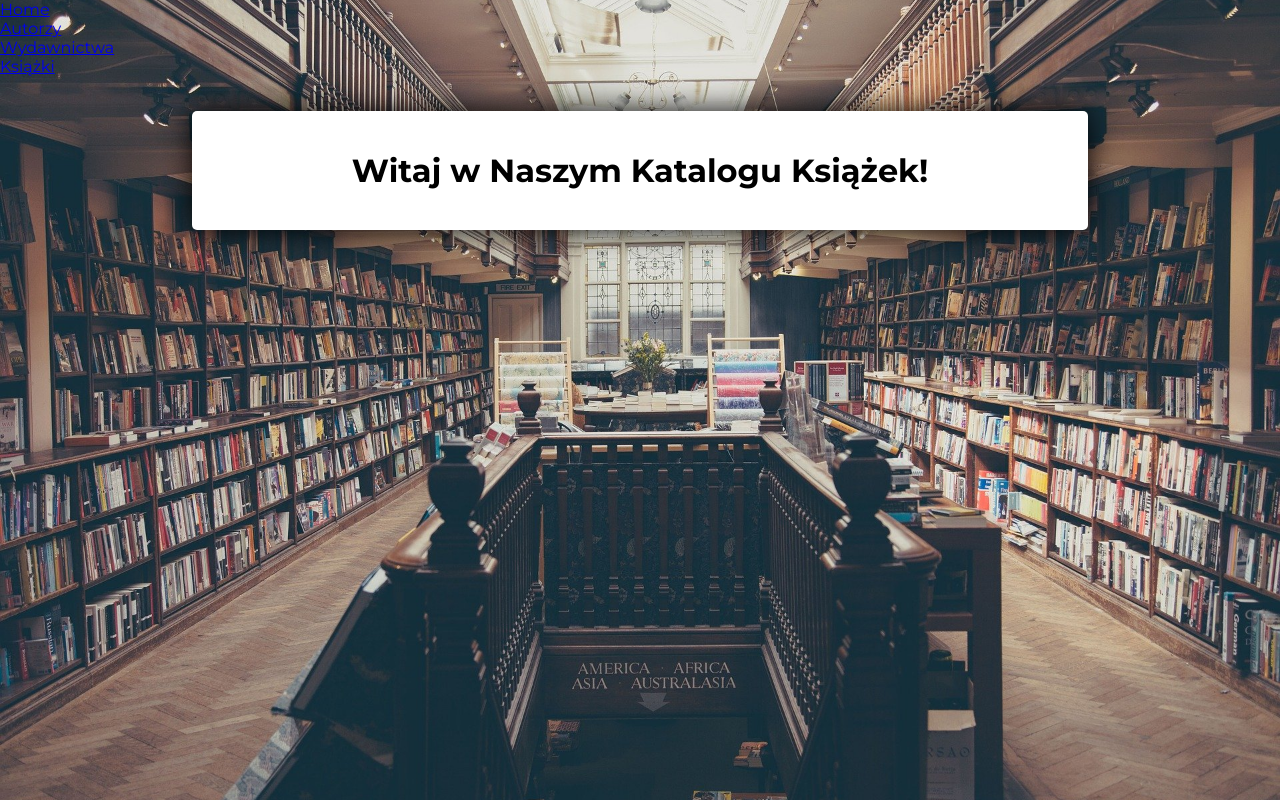
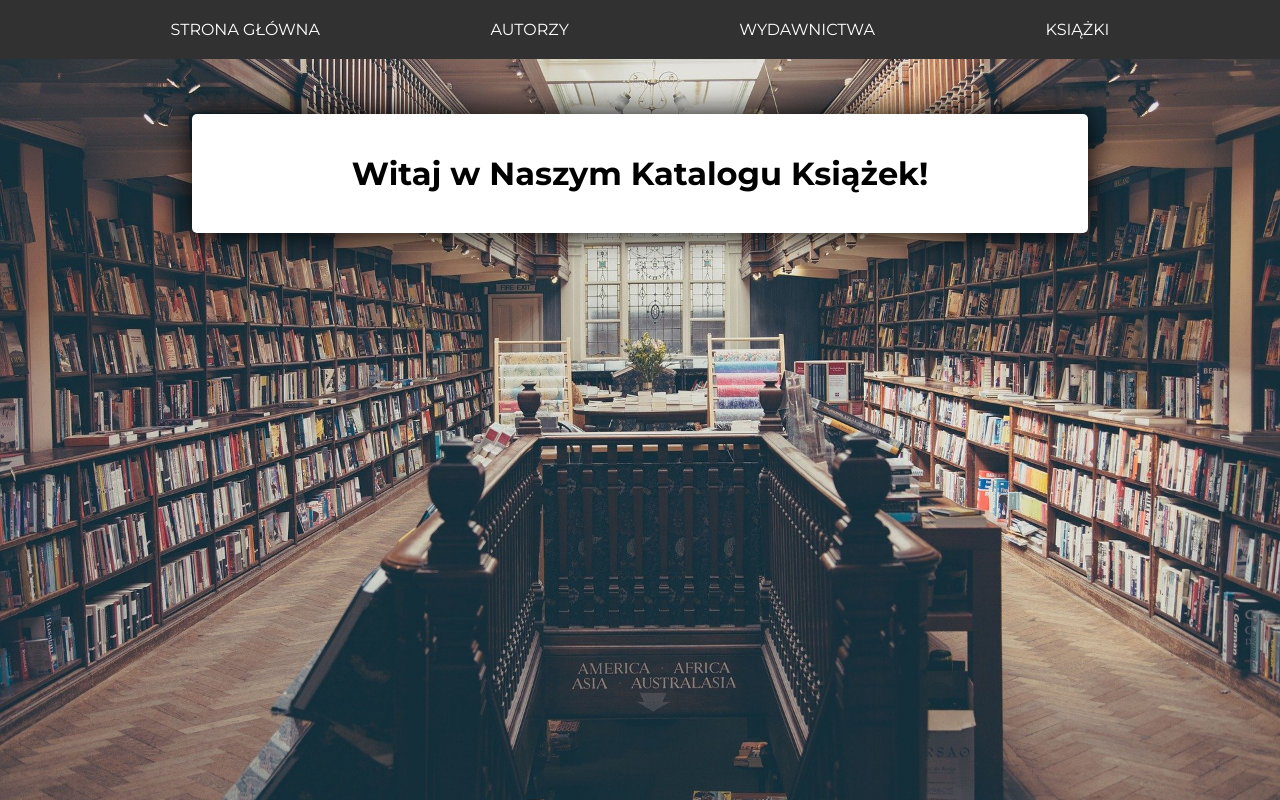
Before and after one commit to Malgorzata-Niemczyk/books-catalogue-app, a React (Create React App) app: page /#/ in a window 1280 px wide. Built offline with nearby package versions, Linux system fonts and the light colour scheme.

Commit message:
style the Navbar component using CSS and styled-components

```diff
--- a/src/components/Home.js
+++ b/src/components/Home.js
@@ -3,7 +3,7 @@ import styled from 'styled-components';
 const HomeContainer = styled.main`
         display: flex;
         justify-content: center;
-        margin: 35px auto;
+        margin: 55px auto;
         padding: 40px 0;
         max-width: 70%;
         text-align: center;
--- a/src/components/Navbar.js
+++ b/src/components/Navbar.js
@@ -1,22 +1,37 @@
 import { NavLink } from 'react-router-dom';
+import styled from 'styled-components';
+
+const NavList = styled.nav`
+    display: flex;
+    flex-wrap: wrap;
+    justify-content: space-evenly;
+    padding: 15px;
+    list-style-type: none;
+    background-color: #323131;
+`
+
+const NavListItem = styled.li`
+    padding: 5px;
+    text-transform: uppercase;
+`
 
 const Navbar = () => {
     return (
         <nav>
-            <ul>
-                <li>
-                    <NavLink to="/">Home</NavLink>
-                </li>
-                <li>
-                    <NavLink to="/autorzy">Autorzy</NavLink>
-                </li>
-                <li>
-                    <NavLink to="/wydawnictwa">Wydawnictwa</NavLink>
-                </li>
-                <li>
-                    <NavLink to="/ksiazki">Książki</NavLink>
-                </li>
-            </ul>
+            <NavList>
+                <NavListItem>
+                    <NavLink to="/" className="nav-links">Strona Główna</NavLink>
+                </NavListItem>
+                <NavListItem>
+                    <NavLink to="/autorzy" className="nav-links">Autorzy</NavLink>
+                </NavListItem>
+                <NavListItem>
+                    <NavLink to="/wydawnictwa" className="nav-links">Wydawnictwa</NavLink>
+                </NavListItem>
+                <NavListItem>
+                    <NavLink to="/ksiazki" className="nav-links">Książki</NavLink>
+                </NavListItem>
+            </NavList>
         </nav>
     );
 }
--- a/src/index.css
+++ b/src/index.css
@@ -15,3 +15,15 @@ body {
   background-repeat: no-repeat;
   background-size: cover;
 }
+
+/* NAVIGATION */
+.nav-links {
+  padding: 10px;
+  text-decoration: none;
+  color: white;
+  transition: color 0.3s;
+}
+
+.nav-links:hover {
+  color: rgb(53, 183, 206);
+}
```
